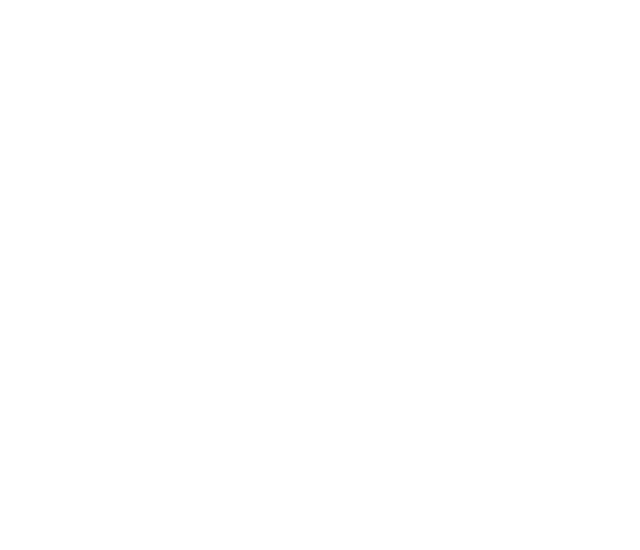
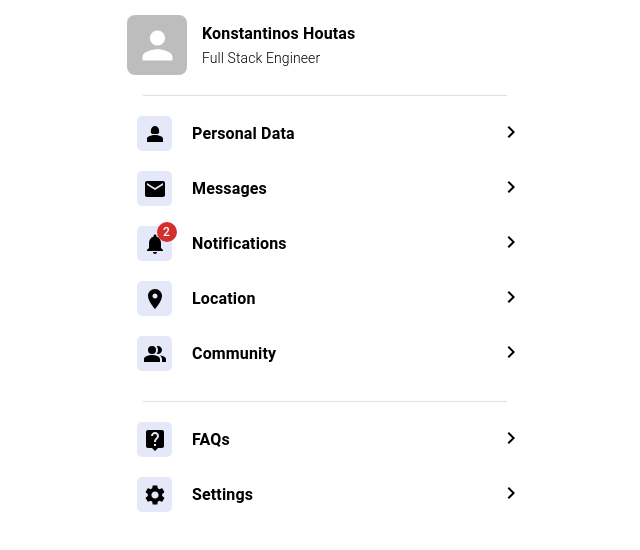
Before and after one commit to Reyder95/100-days, a Next.js app: page /days/day3 in a window 1280 px wide. Shown: the top 550 px of the page, without its empty margins (315-955 px from the left). Built offline with nearby package versions, Linux system fonts and the light colour scheme.

Commit message:
Completed day 3

```diff
--- /dev/null
+++ b/src/app/days/day3/ListButton.tsx
@@ -0,0 +1,28 @@
+import { Badge, Box, Typography } from "@mui/material";
+import styles from './page.module.css'
+import { ChevronRight, Person2 } from "@mui/icons-material";
+import { ReactNode } from "react";
+
+interface ListButtonProps {
+    icon: ReactNode;
+    buttonText: string;
+    badgeAmount?: number;
+}
+
+export default function ListButton(props: ListButtonProps) {
+    return (
+        <Box className={styles.buttonItem} display="flex" alignItems="center" justifyContent="space-between">
+            <Box alignItems="center" padding="10px" display="flex">
+                <Box display="flex" alignItems="center" justifyContent="center" sx={{ borderRadius: '5px', backgroundColor: '#e5e8f9', height:"35px", width: "35px" }}>
+                    <Badge badgeContent={props.badgeAmount} color="error">
+                        {props.icon}
+                    </Badge>
+                </Box>
+                <Typography marginLeft="20px" fontWeight="700">{props.buttonText}</Typography>
+            </Box>
+            <Box>
+                <ChevronRight/>
+            </Box>
+        </Box>
+    )
+}
--- a/src/app/days/day3/page.module.css
+++ b/src/app/days/day3/page.module.css
@@ -0,0 +1,9 @@
+.buttonItem {
+    transition: 0.2s;
+    cursor: pointer;
+}
+
+.buttonItem:hover {
+    background-color: #f0f0f0;
+    transition: 0.2s;
+}
--- a/src/app/days/day3/page.tsx
+++ b/src/app/days/day3/page.tsx
@@ -1,10 +1,54 @@
-import { Box } from '@mui/material';
+import { Avatar, Box, Container, Divider, Typography } from '@mui/material';
 import styles from './page.module.css';
+import { Person2, Email, Notifications, LocationOn, PeopleAlt, LiveHelp, Settings } from '@mui/icons-material'
+import ListButton from './ListButton';
 
 export default function Day3() {
     return (
-        <Box>
+        <Container maxWidth="xs" sx={{ marginTop: "15px" }}>
+            <Box alignItems="center" display="flex">
+                <Avatar sx={{ borderRadius: "8px", height: 60, width: 60 }} />
+                <Box marginLeft="15px">
+                    <Typography variant="subtitle1" fontWeight="600">Konstantinos Houtas</Typography>
+                    <Typography variant="subtitle2" fontWeight="300">Full Stack Engineer</Typography>
+                </Box>
 
-        </Box>
+            </Box>
+            <Divider sx={{ marginTop: "20px", marginBottom: "10px" }} variant="middle" />
+
+                <ListButton
+                icon={<Person2/>}
+                buttonText="Personal Data"
+                />
+                <ListButton
+                icon={<Email/>}
+                buttonText="Messages"
+                />
+                <ListButton
+                icon={<Notifications/>}
+                buttonText="Notifications"
+                badgeAmount={2}
+                />
+                <ListButton
+                icon={<LocationOn/>}
+                buttonText="Location"
+                />
+                <ListButton
+                icon={<PeopleAlt/>}
+                buttonText="Community"
+                />
+
+            <Divider sx={{ marginTop: "20px", marginBottom: "10px" }} variant="middle" />
+
+                <ListButton
+                icon={<LiveHelp/>}
+                buttonText="FAQs"
+                />
+
+                <ListButton
+                icon={<Settings/>}
+                buttonText="Settings"
+                />
+        </Container>
     )
 }
```
